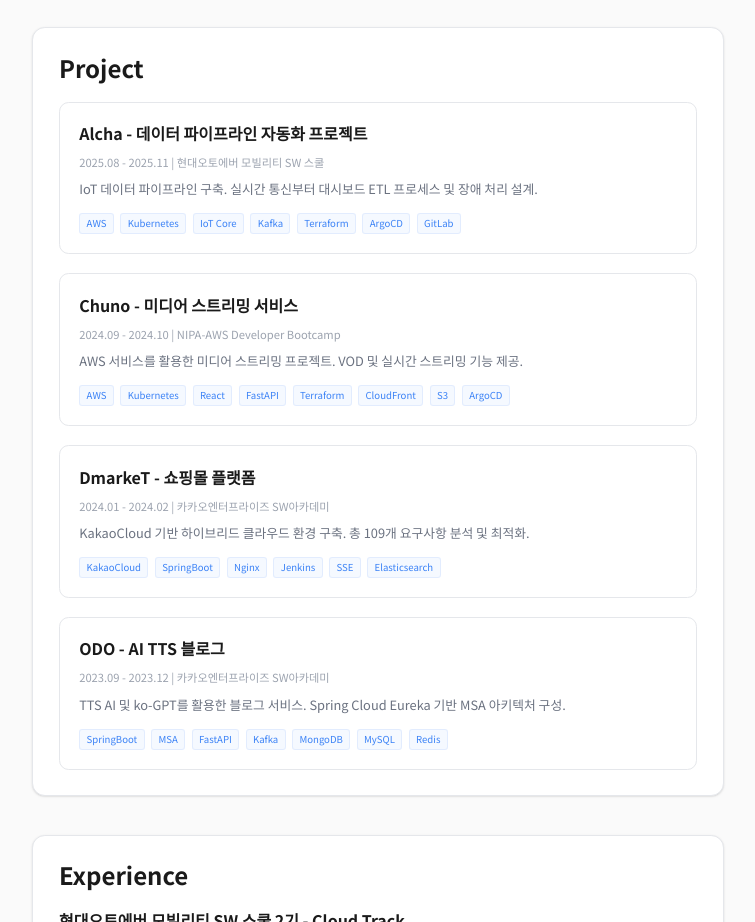
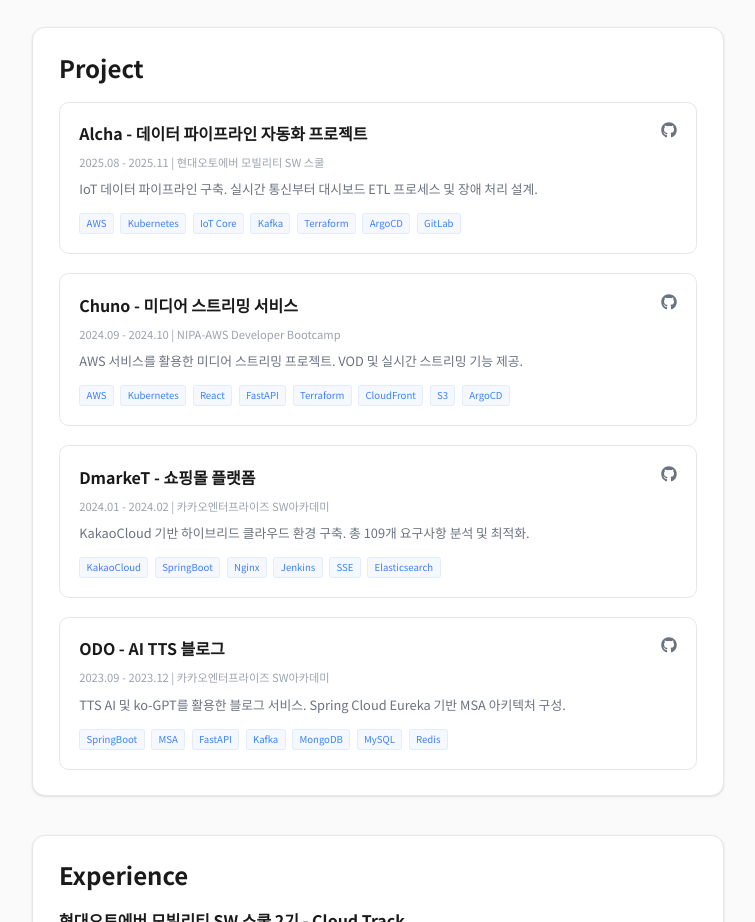
Before and after one commit to xxng1/xxng1-blog, a Next.js app: page /about in a window 1280 px wide. Shown: the part 1560-2482 px from the top of the page, without its empty margins (262-1017 px from the left). Built offline with nearby package versions, Linux system fonts and the light colour scheme.

Commit message:
add: prj github link

```diff
--- a/src/components/projects-section.tsx
+++ b/src/components/projects-section.tsx
@@ -1,4 +1,6 @@
 "use client";
+
+import { FaGithub } from "react-icons/fa";
 
 const projects = [
   {
@@ -6,24 +8,28 @@
     period: '2025.08 - 2025.11 | 현대오토에버 모빌리티 SW 스쿨',
     description: 'IoT 데이터 파이프라인 구축. 실시간 통신부터 대시보드 ETL 프로세스 및 장애 처리 설계.',
     techStack: ['AWS', 'Kubernetes', 'IoT Core', 'Kafka', 'Terraform', 'ArgoCD', 'GitLab'],
+    githubUrl: 'https://github.com/H-Autoever',
   },
   {
     title: 'Chuno - 미디어 스트리밍 서비스',
     period: '2024.09 - 2024.10 | NIPA-AWS Developer Bootcamp',
     description: 'AWS 서비스를 활용한 미디어 스트리밍 프로젝트. VOD 및 실시간 스트리밍 기능 제공.',
     techStack: ['AWS', 'Kubernetes', 'React', 'FastAPI', 'Terraform', 'CloudFront', 'S3', 'ArgoCD'],
+    githubUrl: 'https://github.com/AWS2-Chuno',
   },
   {
     title: 'DmarkeT - 쇼핑몰 플랫폼',
     period: '2024.01 - 2024.02 | 카카오엔터프라이즈 SW아카데미',
     description: 'KakaoCloud 기반 하이브리드 클라우드 환경 구축. 총 109개 요구사항 분석 및 최적화.',
     techStack: ['KakaoCloud', 'SpringBoot', 'Nginx', 'Jenkins', 'SSE', 'Elasticsearch'],
+    githubUrl: 'https://github.com/DKT-Kwanza/dmarket-back',
   },
   {
     title: 'ODO - AI TTS 블로그',
     period: '2023.09 - 2023.12 | 카카오엔터프라이즈 SW아카데미',
     description: 'TTS AI 및 ko-GPT를 활용한 블로그 서비스. Spring Cloud Eureka 기반 MSA 아키텍처 구성.',
     techStack: ['SpringBoot', 'MSA', 'FastAPI', 'Kafka', 'MongoDB', 'MySQL', 'Redis'],
+    githubUrl: 'https://github.com/KEA3-KeLog/ODO-Server',
   }
 ];
 
@@ -42,6 +48,17 @@
                 <h3 className="text-xl font-semibold text-foreground flex-1">
                   {project.title}
                 </h3>
+                {project.githubUrl && (
+                  <a
+                    href={project.githubUrl}
+                    target="_blank"
+                    rel="noopener noreferrer"
+                    className="text-muted hover:text-accent transition-colors flex-shrink-0"
+                    aria-label={`${project.title} GitHub`}
+                  >
+                    <FaGithub size={20} />
+                  </a>
+                )}
               </div>
               <div className="text-sm text-muted-foreground mb-3">{project.period}</div>
               <p className="text-muted leading-relaxed mb-4">{project.description}</p>
```
